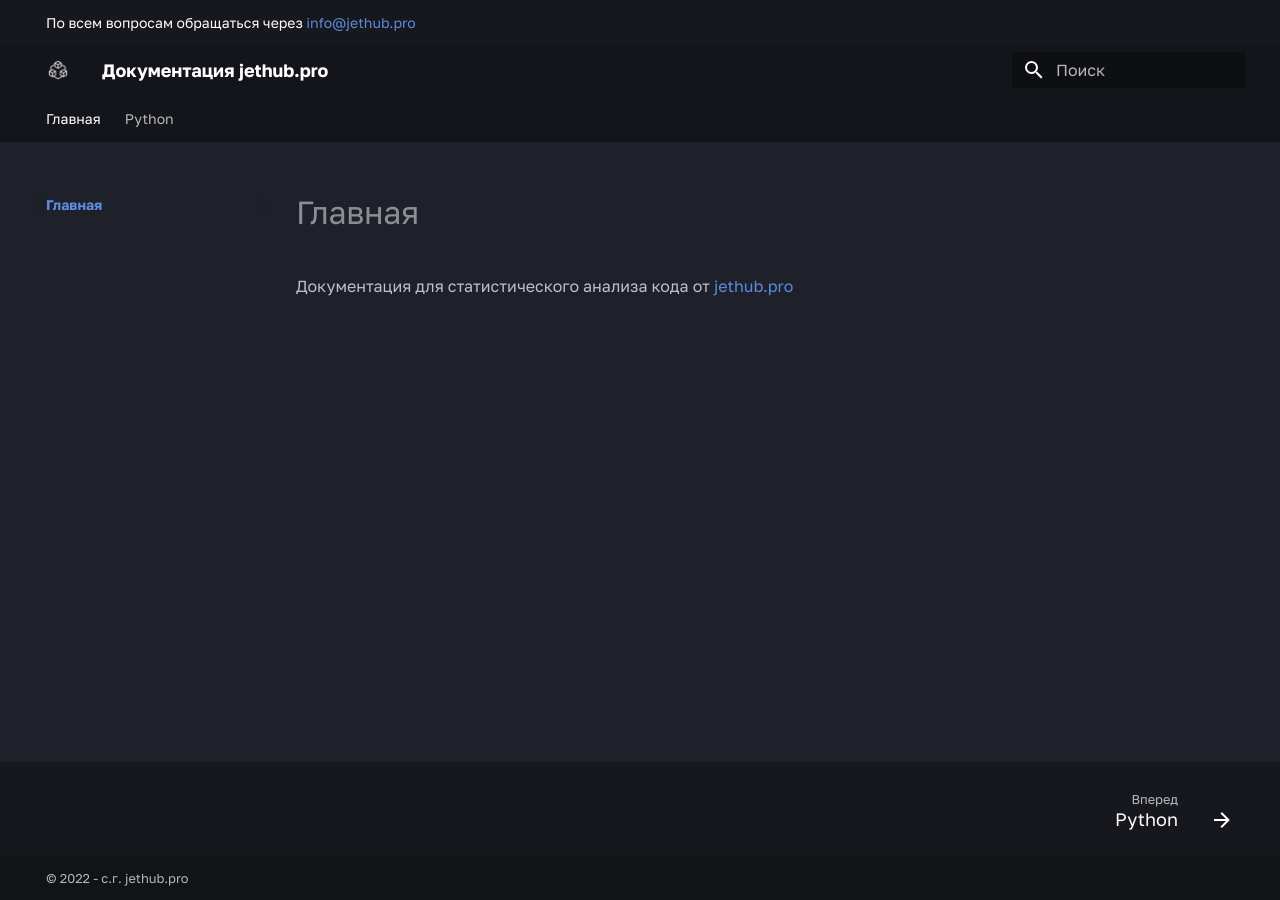
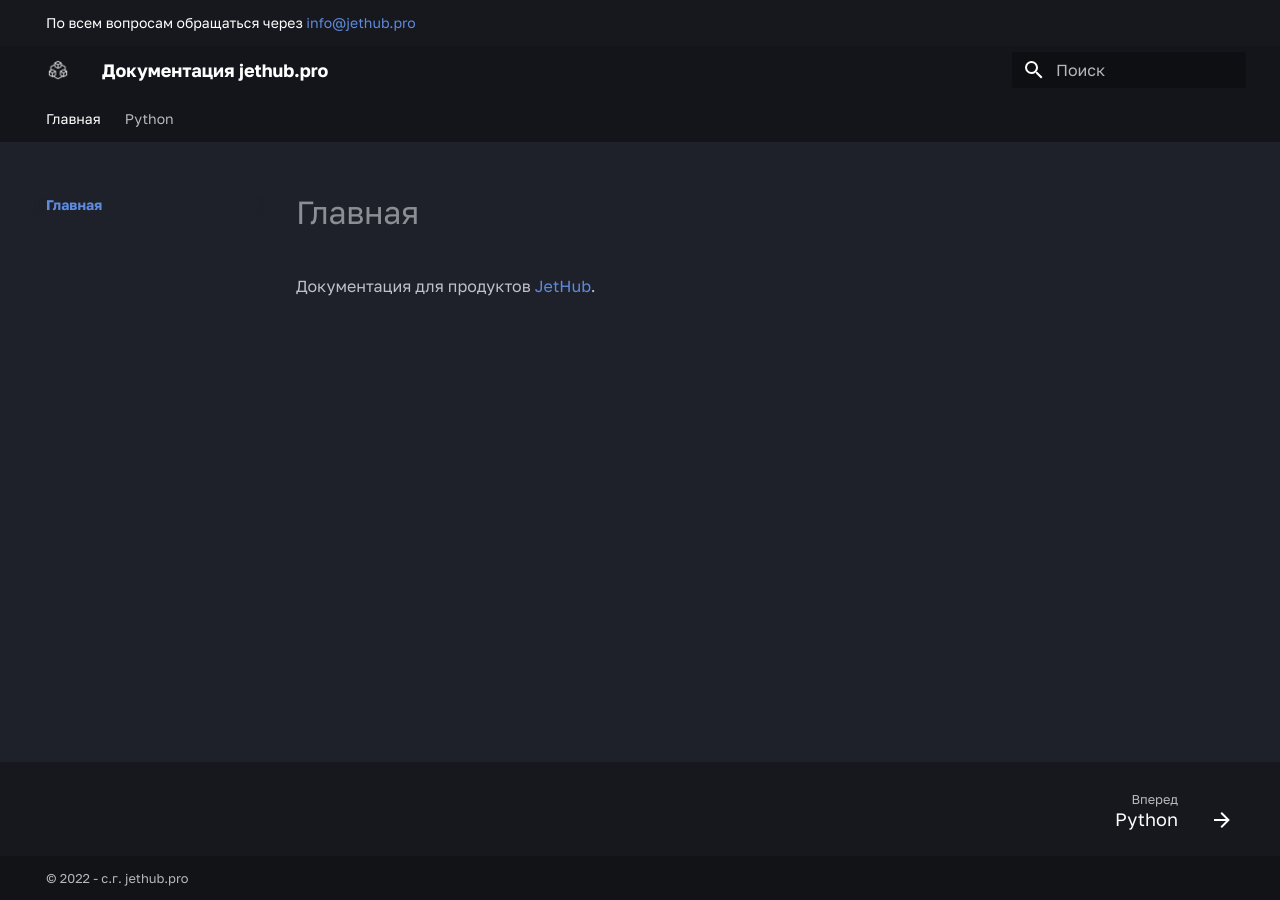
Before and after one commit to jethub-tech/docs.jethub.pro, an MkDocs documentation site: the page built from docs/index.md, in a window 1280 px wide. Built offline with MkDocs 1.6.1 and Material for MkDocs 9.7.7, drawn with Linux system fonts in a browser that asks for light colours; some web fonts are replaced.

Commit message:
update main index

```diff
--- a/docs/index.md
+++ b/docs/index.md
@@ -1,3 +1,3 @@
 # Главная
 
-Документация для статистического анализа кода от [jethub.pro](https://jethub.pro/)
+Документация для продуктов [JetHub](https://jethub.pro/).
```
